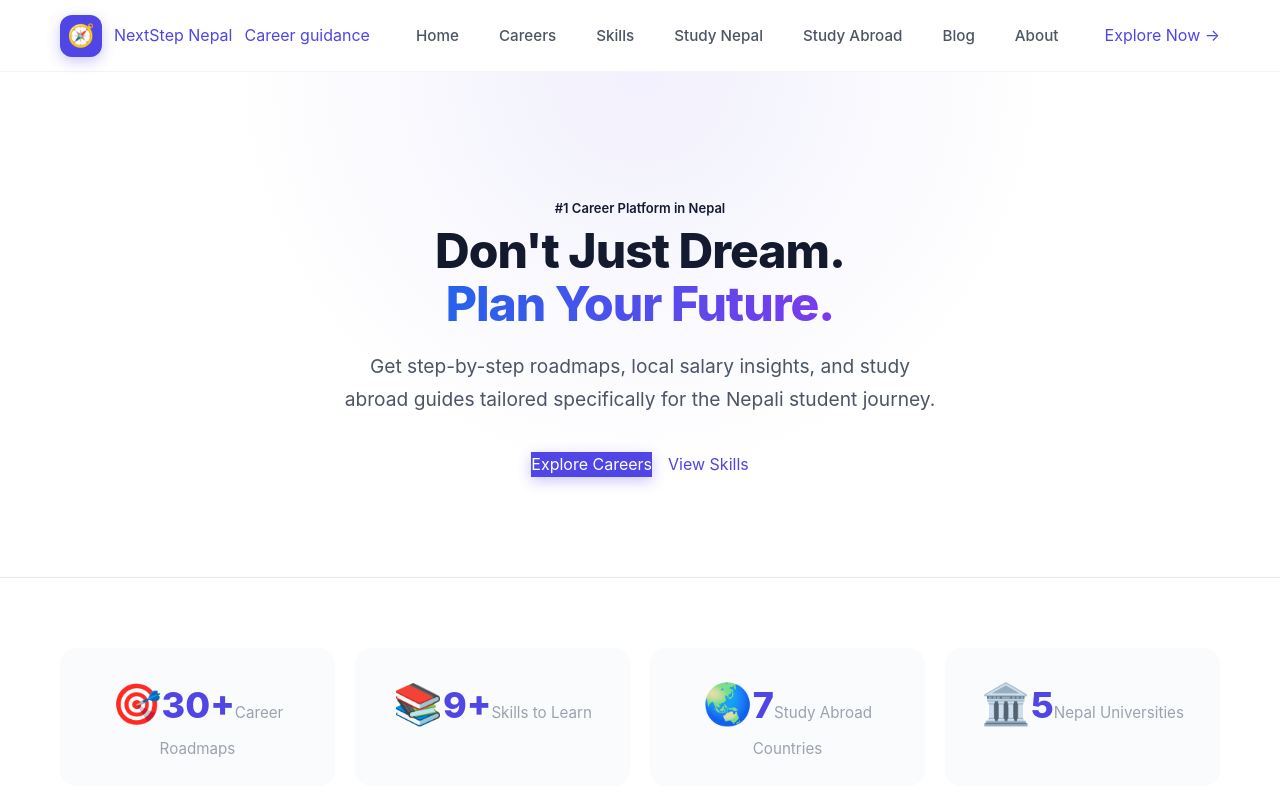
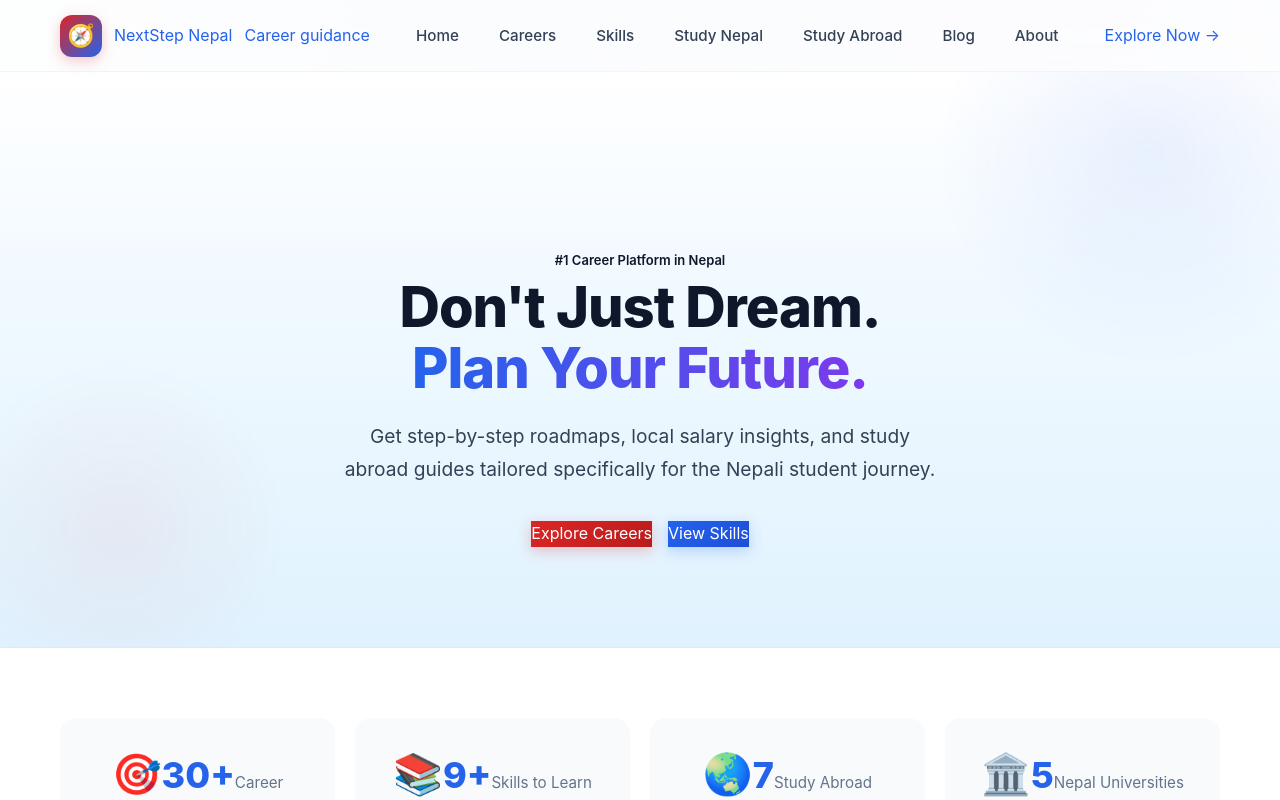
Before and after one commit to Suman200310/NNP, a React (Vite) app in the folder frontend/: page / in a window 1280 px wide. Shown: the top 800 px of the page. Built offline with nearby package versions, Linux system fonts and the light colour scheme; no server answers; the HTML template or start-up script is replaced by a standard one.

Commit message:
Premium Nepal EdTech - layered backgrounds, glassmorphism, Himalayan-inspired theme

```diff
--- a/frontend/src/styles/footer.css
+++ b/frontend/src/styles/footer.css
@@ -1,9 +1,27 @@
-/* Clean Footer */
+/* Premium Footer - Structured & Readable */
 .footer {
-  background: #111827;
+  background: linear-gradient(180deg, #0f172a 0%, #1e293b 100%);
   color: rgba(255, 255, 255, 0.8);
   padding: 80px 0 0;
   margin-top: 80px;
+  position: relative;
+}
+
+/* Gradient top border */
+.footer::before {
+  content: '';
+  position: absolute;
+  top: 0;
+  left: 0;
+  right: 0;
+  height: 1px;
+  background: linear-gradient(90deg,
+    transparent,
+    rgba(37, 99, 235, 0.4) 20%,
+    rgba(220, 38, 38, 0.3) 50%,
+    rgba(37, 99, 235, 0.4) 80%,
+    transparent
+  );
 }
 
 .footer-grid {
@@ -18,18 +36,26 @@
 .footer-brand { display: flex; flex-direction: column; }
 
 .footer-logo {
+  display: flex;
+  align-items: center;
+  gap: 12px;
   font-size: 1.5rem;
   font-weight: 800;
   color: white;
   margin-bottom: 16px;
 }
 
-.footer-logo span { color: var(--primary); }
+.footer-logo span {
+  background: linear-gradient(135deg, var(--nepal-red), var(--nepal-blue));
+  -webkit-background-clip: text;
+  -webkit-text-fill-color: transparent;
+}
 
 .footer-description {
   line-height: 1.8;
   margin-bottom: 24px;
   color: rgba(255, 255, 255, 0.6);
+  max-width: 300px;
 }
 
 .social-links { display: flex; gap: 12px; }
@@ -41,28 +67,34 @@
   align-items: center;
   justify-content: center;
   background: rgba(255, 255, 255, 0.1);
+  border: 1px solid rgba(255, 255, 255, 0.15);
   border-radius: 10px;
-  transition: all 0.3s ease;
+  transition: all var(--transition);
   color: white;
   text-decoration: none;
 }
 
 .social-link:hover {
-  background: var(--primary);
+  background: var(--nepal-blue);
+  border-color: var(--nepal-blue);
   transform: translateY(-3px);
 }
 
 .footer-nav {
   display: grid;
-  grid-template-columns: repeat(3, 1fr);
+  grid-template-columns: repeat(4, 1fr);
   gap: 40px;
 }
 
 .footer-column h4 {
   color: white;
   margin-bottom: 20px;
-  font-size: 1rem;
+  font-size: 0.9rem;
   font-weight: 600;
+  text-transform: uppercase;
+  letter-spacing: 0.5px;
+  padding-bottom: 12px;
+  border-bottom: 1px solid rgba(255, 255, 255, 0.15);
 }
 
 .footer-column a {
@@ -71,10 +103,13 @@
   text-decoration: none;
   margin-bottom: 12px;
   font-size: 0.9rem;
-  transition: all 0.2s ease;
+  transition: all var(--transition-fast);
 }
 
-.footer-column a:hover { color: white; }
+.footer-column a:hover {
+  color: white;
+  padding-left: 6px;
+}
 
 .contact-info { margin-top: 20px; }
 
@@ -84,10 +119,11 @@
   gap: 10px;
   color: rgba(255, 255, 255, 0.6);
   font-size: 0.85rem;
+  margin-bottom: 8px;
 }
 
 .footer-bottom {
-  background: rgba(0, 0, 0, 0.2);
+  background: rgba(0, 0, 0, 0.3);
   padding: 24px 0;
 }
 
@@ -122,4 +158,5 @@
 
 @media (max-width: 600px) {
   .footer-nav { grid-template-columns: 1fr; }
+  .footer-bottom-inner { flex-direction: column; gap: 12px; }
 }
--- a/frontend/src/styles/global.css
+++ b/frontend/src/styles/global.css
@@ -1,41 +1,66 @@
 /* ===========================
-   NextStep Nepal - Eye-Catching Theme
-   Vibrant, Clean & Modern
+   NextStep Nepal - Premium EdTech Theme
+   Himalayan-Inspired, Glassmorphism, Modern
    =========================== */
 
 :root {
-  /* Primary - Vibrant Blue-Purple */
-  --primary: #4f46e5;
-  --primary-dark: #4338ca;
-  --primary-light: #eef2ff;
+  /* Nepal-Inspired Colors */
+  --nepal-red: #dc2626;
+  --nepal-red-dark: #b91c1c;
+  --nepal-red-light: #fef2f2;
 
-  /* Secondary - Coral Orange */
-  --accent: #f97316;
-  --accent-light: #fff7ed;
+  --nepal-blue: #2563eb;
+  --nepal-blue-dark: #1d4ed8;
+  --nepal-blue-light: #dbeafe;
+
+  --lavender: #a78bfa;
+  --lavender-light: #ede9fe;
+
+  /* Primary - Nepal Blue */
+  --primary: var(--nepal-blue);
+  --primary-dark: var(--nepal-blue-dark);
+  --primary-light: var(--nepal-blue-light);
+
+  /* Accent - Nepal Red */
+  --accent: var(--nepal-red);
+  --accent-light: var(--nepal-red-light);
 
   /* Success - Fresh Green */
   --success: #10b981;
   --success-light: #ecfdf5;
 
-  /* Background - Clean White */
-  --bg: #fafbfc;
+  /* Premium Backgrounds - Layered */
+  --bg: #f8fafc;
   --bg-white: #ffffff;
   --bg-card: #ffffff;
+  --bg-gradient: linear-gradient(180deg, #ffffff 0%, #f0f9ff 50%, #e0f2fe 100%);
+  --bg-mesh:
+    radial-gradient(at 40% 20%, rgba(37, 99, 235, 0.06) 0px, transparent 50%),
+    radial-gradient(at 80% 0%, rgba(167, 139, 250, 0.06) 0px, transparent 50%),
+    radial-gradient(at 0% 50%, rgba(220, 38, 38, 0.04) 0px, transparent 50%),
+    radial-gradient(at 80% 50%, rgba(37, 99, 235, 0.04) 0px, transparent 50%),
+    radial-gradient(at 0% 100%, rgba(167, 139, 250, 0.06) 0px, transparent 50%);
 
   /* Text - High Contrast */
-  --text: #111827;
-  --text-secondary: #4b5563;
-  --text-muted: #9ca3af;
+  --text: #0f172a;
+  --text-secondary: #334155;
+  --text-muted: #64748b;
+
+  /* Glass Effect */
+  --glass-bg: rgba(255, 255, 255, 0.75);
+  --glass-border: rgba(255, 255, 255, 0.6);
 
   /* Borders */
-  --border: #e5e7eb;
-  --border-light: #f3f4f6;
+  --border: #e2e8f0;
+  --border-light: #f1f5f9;
 
-  /* Shadows */
-  --shadow-sm: 0 1px 2px rgba(0, 0, 0, 0.04);
+  /* Premium Shadows */
+  --shadow-sm: 0 1px 3px rgba(0, 0, 0, 0.06);
   --shadow: 0 4px 12px rgba(0, 0, 0, 0.08);
   --shadow-lg: 0 12px 28px rgba(0, 0, 0, 0.12);
-  --shadow-primary: 0 4px 14px rgba(79, 70, 229, 0.3);
+  --shadow-xl: 0 20px 40px rgba(0, 0, 0, 0.15);
+  --shadow-primary: 0 4px 14px rgba(220, 38, 38, 0.25);
+  --shadow-blue: 0 4px 14px rgba(37, 99, 235, 0.25);
 
   /* Typography */
   --font: 'Inter', -apple-system, BlinkMacSystemFont, 'Segoe UI', Roboto, sans-serif;
@@ -46,6 +71,12 @@
   --radius: 12px;
   --radius-sm: 8px;
   --radius-lg: 16px;
+  --radius-xl: 20px;
+
+  /* Transitions */
+  --transition: 0.2s ease;
+  --transition-fast: 0.15s ease;
+  --transition-slow: 0.3s ease;
 }
 
 /* Reset */
@@ -62,7 +93,8 @@ body {
   font-size: 16px;
   line-height: 1.6;
   color: var(--text);
-  background: var(--bg);
+  background: var(--bg-mesh), var(--bg);
+  background-attachment: fixed;
   -webkit-font-smoothing: antialiased;
 }
 
@@ -115,19 +147,28 @@ p {
   line-height: 1.7;
 }
 
-/* Cards */
+/* Premium Cards - Glassmorphism */
 .card {
   background: var(--bg-card);
   border: 1px solid var(--border);
   border-radius: var(--radius-lg);
   padding: 24px;
-  transition: all 0.3s ease;
+  transition: all var(--transition);
 }
 
 .card:hover {
-  transform: translateY(-4px);
-  box-shadow: var(--shadow-lg);
-  border-color: transparent;
+  transform: translateY(-6px);
+  box-shadow: var(--shadow-lg), 0 0 40px rgba(37, 99, 235, 0.08);
+  border-color: var(--primary-light);
+}
+
+/* Glass Card */
+.card-glass {
+  background: var(--glass-bg);
+  backdrop-filter: blur(16px);
+  -webkit-backdrop-filter: blur(16px);
+  border: 1px solid var(--glass-border);
+  box-shadow: var(--shadow);
 }
 
 /* Buttons */
@@ -140,21 +181,32 @@ p {
   border-radius: var(--radius);
   font-weight: 600;
   font-size: 1rem;
-  transition: all 0.3s ease;
+  transition: all var(--transition);
   border: none;
   cursor: pointer;
 }
 
 .btn-primary {
-  background: var(--primary);
+  background: linear-gradient(135deg, var(--nepal-red), var(--nepal-red-dark));
   color: white;
   box-shadow: var(--shadow-primary);
 }
 
 .btn-primary:hover {
-  background: var(--primary-dark);
   transform: translateY(-2px);
-  box-shadow: 0 8px 20px rgba(79, 70, 229, 0.4);
+  box-shadow: 0 8px 24px rgba(220, 38, 38, 0.35);
+  color: white;
+}
+
+.btn-secondary {
+  background: linear-gradient(135deg, var(--nepal-blue), var(--nepal-blue-dark));
+  color: white;
+  box-shadow: var(--shadow-blue);
+}
+
+.btn-secondary:hover {
+  transform: translateY(-2px);
+  box-shadow: 0 8px 24px rgba(37, 99, 235, 0.35);
   color: white;
 }
 
@@ -165,8 +217,9 @@ p {
 }
 
 .btn-outline:hover {
-  border-color: var(--primary);
-  color: var(--primary);
+  border-color: var(--nepal-blue);
+  color: var(--nepal-blue);
+  background: var(--primary-light);
 }
 
 /* Badges */
--- a/frontend/src/styles/home.css
+++ b/frontend/src/styles/home.css
@@ -1,28 +1,57 @@
-/* Clean Home Page */
+/* Premium Home Page - Layered Backgrounds */
 
 /* Hero */
 .hero {
-  padding: 100px 24px 80px;
+  padding: calc(var(--nav-height) + 80px) 24px 80px;
   text-align: center;
-  background: var(--bg-white);
+  background: linear-gradient(180deg, #ffffff 0%, #f0f9ff 40%, #e0f2fe 100%);
   position: relative;
+  overflow: hidden;
 }
 
+/* Ambient backgrounds */
 .hero::before {
   content: "";
   position: absolute;
-  top: 0;
-  left: 0;
-  right: 0;
-  bottom: 0;
-  background: radial-gradient(circle at 50% 0%, rgba(79, 70, 229, 0.08) 0%, transparent 50%);
+  width: 500px;
+  height: 500px;
+  background: radial-gradient(circle, rgba(37, 99, 235, 0.08) 0%, transparent 60%);
+  top: -150px;
+  right: -100px;
+  animation: float 12s ease-in-out infinite;
   pointer-events: none;
 }
 
+.hero::after {
+  content: "";
+  position: absolute;
+  width: 400px;
+  height: 400px;
+  background: radial-gradient(circle, rgba(220, 38, 38, 0.05) 0%, transparent 60%);
+  bottom: -100px;
+  left: -100px;
+  animation: float 15s ease-in-out infinite reverse;
+  pointer-events: none;
+}
+
+@keyframes float {
+  0%, 100% { transform: translate(0, 0); }
+  50% { transform: translate(20px, -20px); }
+}
+
+.hero-content {
+  position: relative;
+  z-index: 1;
+}
+
 .hero-badge {
-  display: inline-block;
-  background: var(--primary-light);
-  color: var(--primary);
+  display: inline-flex;
+  align-items: center;
+  gap: 8px;
+  background: var(--glass-bg);
+  backdrop-filter: blur(8px);
+  border: 1px solid var(--glass-border);
+  color: var(--nepal-blue);
   padding: 10px 20px;
   border-radius: 30px;
   font-size: 0.9rem;
@@ -31,7 +60,7 @@
 }
 
 .hero h1 {
-  font-size: 3rem;
+  font-size: 3.5rem;
   font-weight: 800;
   color: var(--text);
   margin-bottom: 20px;
@@ -39,11 +68,18 @@
   letter-spacing: -1px;
 }
 
+.hero h1 .gradient {
+  background: linear-gradient(135deg, var(--nepal-red), var(--nepal-blue));
+  -webkit-background-clip: text;
+  -webkit-text-fill-color: transparent;
+}
+
 .hero p {
   color: var(--text-secondary);
   max-width: 600px;
   margin: 0 auto 36px;
   font-size: 1.2rem;
+  line-height: 1.7;
 }
 
 .hero-btns {
--- a/frontend/src/styles/navbar.css
+++ b/frontend/src/styles/navbar.css
@@ -1,15 +1,20 @@
-/* Eye-Catching Navbar */
+/* Premium Navbar - Glassmorphism */
 .navbar {
   position: fixed;
   top: 0;
   left: 0;
   right: 0;
   height: var(--nav-height);
-  background: rgba(255, 255, 255, 0.98);
+  background: var(--glass-bg);
   backdrop-filter: blur(20px);
   -webkit-backdrop-filter: blur(20px);
   border-bottom: 1px solid var(--border-light);
   z-index: 1000;
+  transition: all var(--transition);
+}
+
+.navbar.scrolled {
+  box-shadow: var(--shadow);
 }
 
 .navbar-inner {
@@ -33,13 +38,18 @@
 .logo-icon {
   width: 42px;
   height: 42px;
-  background: var(--primary);
+  background: linear-gradient(135deg, var(--nepal-red), var(--nepal-blue));
   border-radius: 12px;
   display: flex;
   align-items: center;
   justify-content: center;
   font-size: 22px;
   box-shadow: var(--shadow-primary);
+  transition: transform var(--transition);
+}
+
+.navbar-logo:hover .logo-icon {
+  transform: rotate(-5deg) scale(1.05);
 }
 
 .logo-text {
@@ -49,7 +59,7 @@
 }
 
 .logo-text span {
-  color: var(--primary);
+  color: var(--nepal-red);
 }
 
 /* Nav Links */
@@ -65,42 +75,61 @@
 }
 
 .nav-links a {
+  position: relative;
   padding: 10px 18px;
   color: var(--text-secondary);
   font-weight: 500;
   font-size: 0.95rem;
   border-radius: var(--radius-sm);
-  transition: all 0.25s ease;
+  transition: all var(--transition);
 }
 
 .nav-links a:hover {
-  color: var(--primary);
+  color: var(--nepal-blue);
   background: var(--primary-light);
 }
 
 .nav-links a.active {
-  color: var(--primary);
+  color: var(--nepal-blue);
   background: var(--primary-light);
   font-weight: 600;
 }
 
+/* Underline indicator */
+.nav-links a::after {
+  content: '';
+  position: absolute;
+  bottom: 6px;
+  left: 50%;
+  width: 0;
+  height: 2px;
+  background: var(--nepal-red);
+  transition: all var(--transition);
+  transform: translateX(-50%);
+  border-radius: 2px;
+}
+
+.nav-links a:hover::after,
+.nav-links a.active::after {
+  width: calc(100% - 36px);
+}
+
 /* CTA Button */
 .btn-nav {
-  background: var(--primary);
+  background: linear-gradient(135deg, var(--nepal-blue), var(--nepal-blue-dark));
   color: white;
   padding: 12px 24px;
   border-radius: var(--radius);
   font-weight: 600;
   font-size: 0.95rem;
   text-decoration: none;
-  transition: all 0.3s ease;
-  box-shadow: var(--shadow-primary);
+  transition: all var(--transition);
+  box-shadow: var(--shadow-blue);
 }
 
 .btn-nav:hover {
-  background: var(--primary-dark);
-  color: white;
   transform: translateY(-2px);
+  box-shadow: 0 8px 20px rgba(37, 99, 235, 0.35);
 }
 
 /* Mobile */
```
